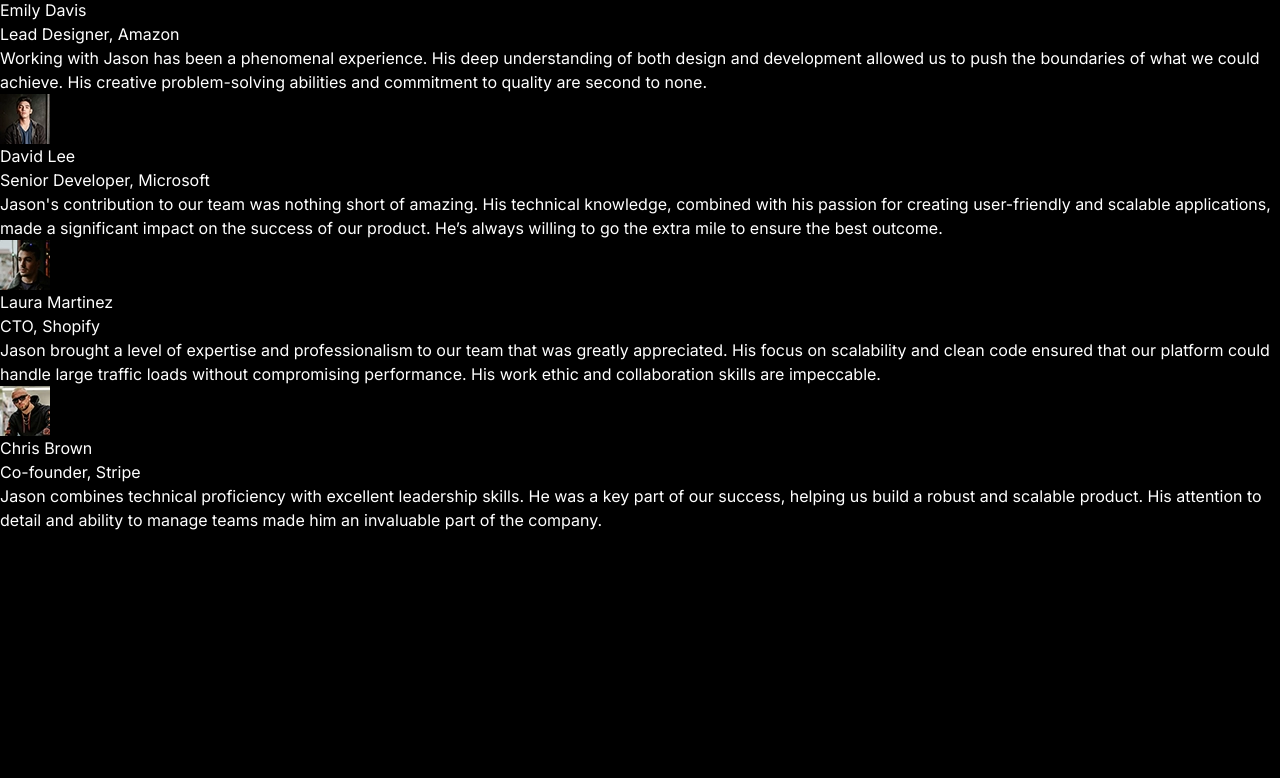
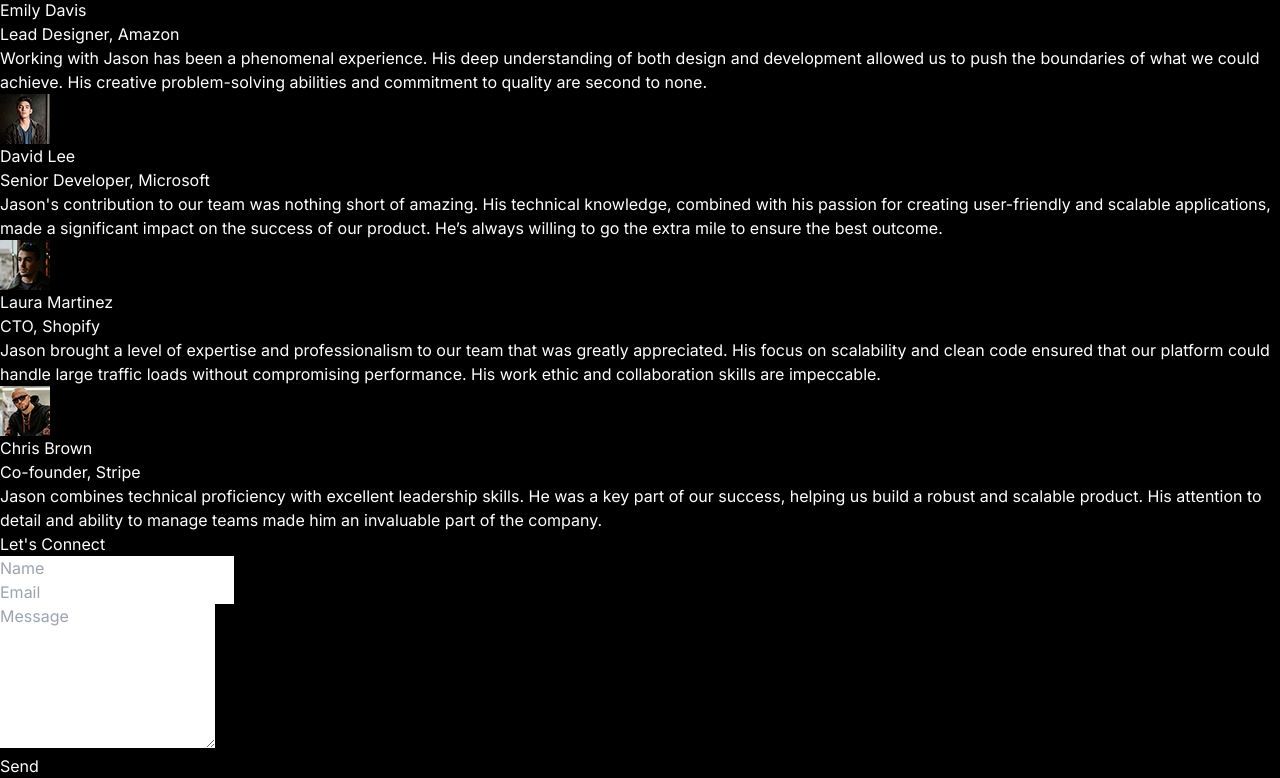
Before and after one commit to Ray-Shubham/Portfolio, a React (Vite) app: page / in a window 1280 px wide. Shown: the part 5411-6189 px from the top of the page. Before the commit the page ends 5943 px from the top, so only its background shows below. Built offline with nearby package versions, Linux system fonts and the light colour scheme.

Commit message:
Contact Section Completed

```diff
--- a/package.json
+++ b/package.json
@@ -10,10 +10,12 @@
     "preview": "vite preview"
   },
   "dependencies": {
+    "@emailjs/browser": "^4.4.1",
     "@remixicon/react": "^4.6.0",
     "framer-motion": "^12.5.0",
     "react": "^19.0.0",
-    "react-dom": "^19.0.0"
+    "react-dom": "^19.0.0",
+    "react-hot-toast": "^2.5.2"
   },
   "devDependencies": {
     "@eslint/js": "^9.21.0",
--- a/src/App.jsx
+++ b/src/App.jsx
@@ -6,6 +6,8 @@
 import About from "./components/About";
 import Experience from "./components/Experience";
 import Testimonial from "./components/Testimonial";
+import Contacts from "./components/Contacts";
+import ContactForm from "./components/ContactForm";
 
 const App = () => {
   return (
@@ -19,6 +21,8 @@
         <About />
         <Experience />
         <Testimonial />
+        {/* <Contacts /> */}
+        <ContactForm />
       </main>
     </>
   );
--- /dev/null
+++ b/src/components/ContactForm.jsx
@@ -0,0 +1,108 @@
+import React, { useState } from "react";
+import emailjs from "@emailjs/browser";
+import toast, { Toaster } from "react-hot-toast";
+import { p } from "framer-motion/client";
+
+const ContactForm = () => {
+  const [formData, setFormData] = useState({
+    name: "",
+    email: "",
+    message: "",
+  });
+  const [errors, setErrors] = useState({});
+  const [isSending, setIsSending] = useState(false);
+
+  const handleChange = (e) => {
+    const { name, value } = e.target;
+    setFormData({
+      ...formData,
+      [name]: value,
+    });
+  };
+
+  const validate = () => {
+    let errors = {};
+    if (!formData.name) {
+      errors.name = "Name is required";
+    }
+    if (!formData.email) {
+      errors.email = "Email is required";
+    } else if (!/\S+@\S+\.\S+/.test(formData.email)) {
+      errors.email = "Invalid email format";
+    }
+    if (!formData.message) {
+      errors.message = "Message is required";
+    }
+    return errors;
+  };
+
+  const handleSubmit = (e) => {
+    e.preventDefault();
+    const ValidationErrors = validate();
+    if (Object.keys(ValidationErrors).length > 0) {
+      setErrors(ValidationErrors);
+    } else {
+        setErrors({});
+        setIsSending(true);
+
+        emailjs
+            .send(
+                "service_g7b6irk",
+                "template_icg38jc",
+                formData,
+                "l0Icc1cUPE-_q5zRu",
+            )
+            .then((response) => {
+                toast.success("Message sent successfully");
+                setFormData({
+                    name: "",
+                    email: "",
+                    message: "",
+                })
+                .catch((error) => {
+                    console.log("FAILED...", error);
+                    toast.error("Failed to send message. Please try again later");
+                })
+                .finally(() => {
+                    setIsSending(false);
+                });
+            })
+    }
+          }
+  return (
+    <div className="p-4 lg:w-3/4" id="contact">
+      <Toaster />
+      <h2 className="my-8 text-center text-4xl font-semibold tracking-tighter">Let's Connect</h2>
+      <form onSubmit={handleSubmit}>
+        <div className="mb-4 flex space-x-4">
+            <div className="lg:w-1/2">
+            <input type="text" id="name" name="name" value={formData.name} placeholder="Name" onChange={handleChange} className="mb-8 w-full appearance-none rounded-lg border border-stone-50/30 bg-transparent px-3 py-2 text-sm focus:border-stone-400 focus:outline-none" />
+            {errors.name && (
+                <p className="text-sm text-rose-800">{errors.name}</p>
+            )}
+            </div>
+            <div className="lg:w-1/2">
+            <input type="email" id="email" name="email" value={formData.email} placeholder="Email" onChange={handleChange} className="mb-8 w-full appearance-none rounded-lg border border-stone-50/30 bg-transparent px-3 py-2 text-sm focus:border-stone-400 focus:outline-none" />
+            {errors.email && (
+                <p className="text-sm text-rose-800">{errors.email}</p>
+            )}
+            </div>
+        </div>
+        <div className="mb-4">
+            <textarea id="message" name="message" value={formData.message} placeholder="Message" onChange={handleChange} className="mb-8 w-full appearance-none rounded-lg border border-stone-50/30 bg-transparent px-3 py-2 text-sm focus:border-stone-400 focus:outline-none" rows="6" />
+            {errors.message && (
+                <p className="text-sm text-rose-800">{errors.message}</p>
+            )}
+            </div>
+            <button type="submit" className={`mb-8 w-full rounded border border-stone-50/30 bg-stone-200 px-4 py-2 text-sm font-semibold text-stone-900 hover:bg-stone-300 ${isSending ? "cursor not allowed opacity-50" : ""}`} disabled={isSending}>
+            <div className="flex items-center justify-center gap-2">{isSending ? "Sending..." : "Send"}
+                {/* <FiSend /> */}
+            </div>
+
+            </button>
+      </form>
+    </div>
+  );
+};
+
+export default ContactForm;
--- /dev/null
+++ b/src/components/Contacts.jsx
@@ -0,0 +1,9 @@
+import React from 'react'
+
+const Contacts = () => {
+  return (
+    <div>Contacts</div>
+  )
+}
+
+export default Contacts
```
Also changed, not shown: 1 other file (tests, documents, lock files or other folders).
